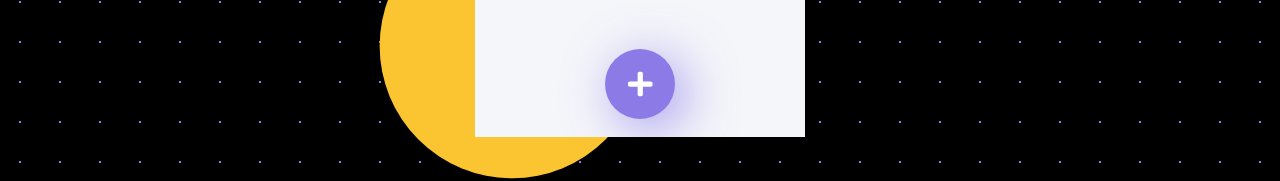
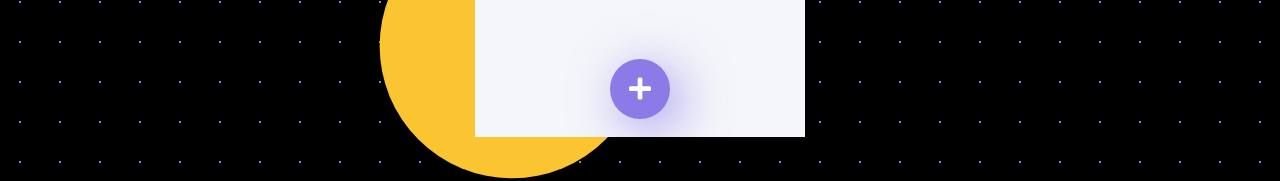
Before and after one commit to Sammy-Genius/PhoneBook-App, a React (Create React App) app: page / in a window 1280 px wide. Shown: the part 578-759 px from the top of the page. Built offline with nearby package versions, Linux system fonts and the light colour scheme.

Commit message:
updated styling for button and content size sigh

```diff
--- a/src/styles/_contactList.scss
+++ b/src/styles/_contactList.scss
@@ -15,8 +15,8 @@ main .main-container .add-wrapper {
 }
 
 .add {
-    width:70px;
-    height:70px;
+    width:60px;
+    height:60px;
     cursor: pointer;
     background-color:v.$purple;
     border-radius:50%;
@@ -27,7 +27,7 @@ main .main-container .add-wrapper {
 
     .add-icon {
         color:#ffffff;
-        font-size:2rem;
+        font-size:1.8rem;
     }
 }
 
--- a/src/styles/index.scss
+++ b/src/styles/index.scss
@@ -32,6 +32,7 @@
     z-index: 3000;
 
     @media screen and (max-width: v.$phone) {
+        width:360px;
         height:700px;
     }
 }
```
